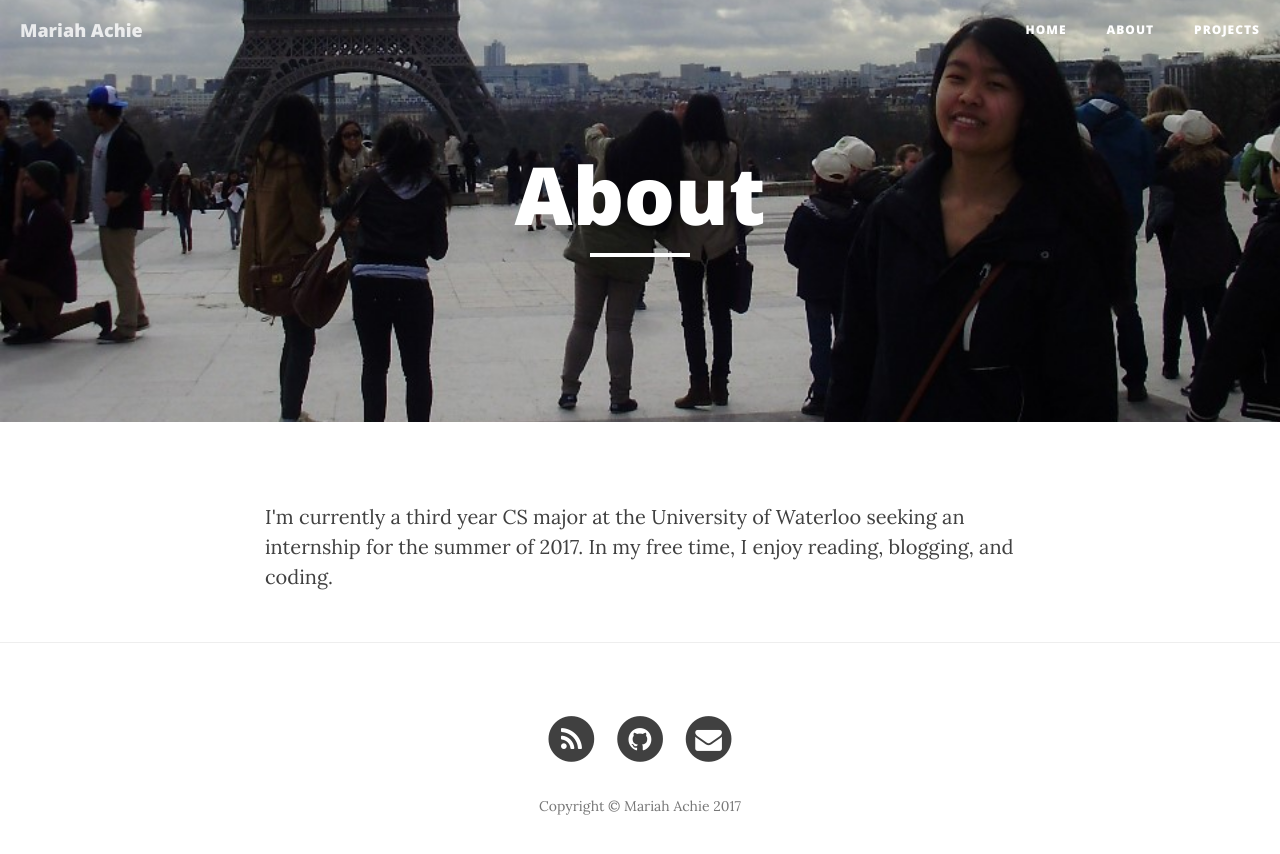
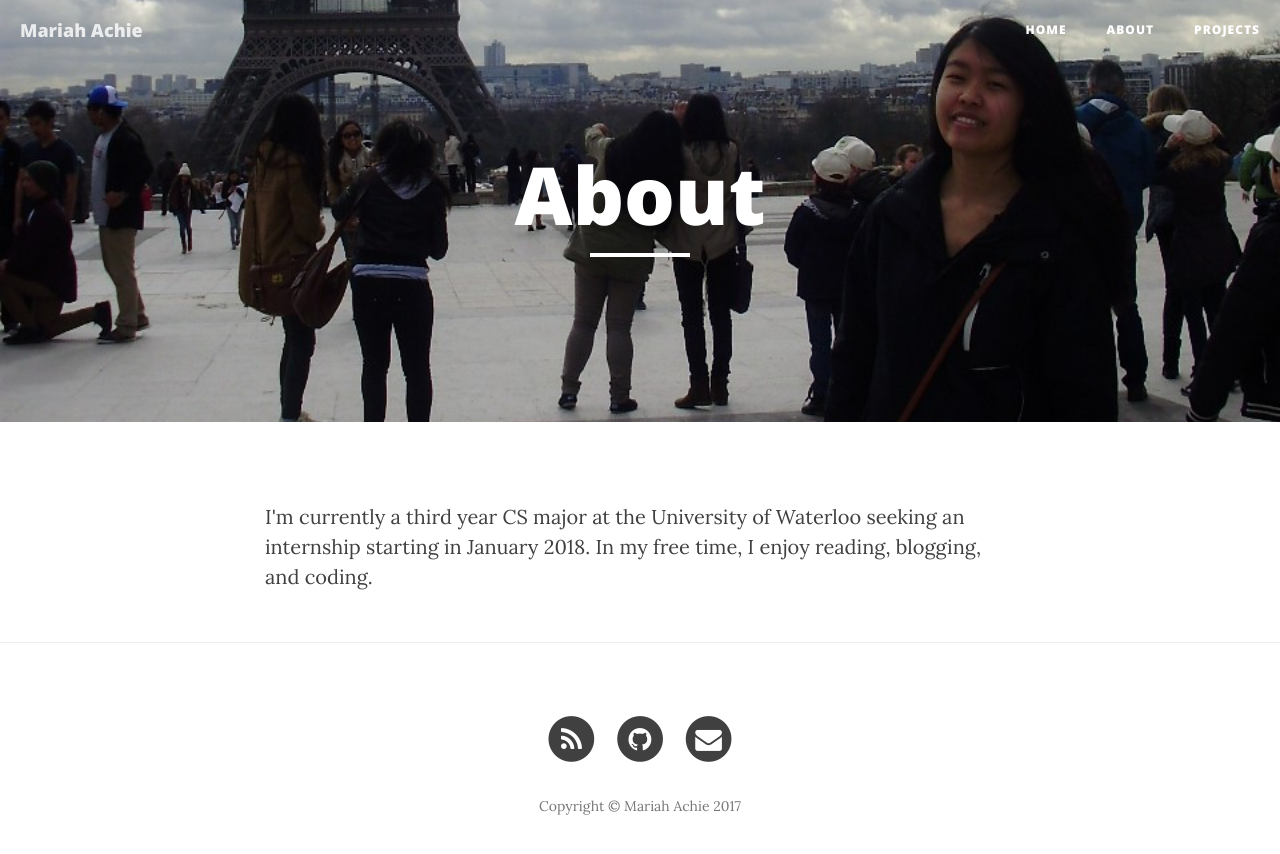
Before and after one commit to mariahachie/mariahachie.github.io, a Jekyll site: the page built from about.html, in a window 1280 px wide. Shown: the top 854 px of the page. Built offline with Jekyll 4.4.1, drawn with Linux system fonts in a browser that asks for light colours; nearby versions of some CDN libraries.

Commit message:
updated about.html

```diff
--- a/about.html
+++ b/about.html
@@ -5,4 +5,4 @@ description: ""
 header-img: "img/about-bg.jpg"
 ---
 
-<p>I'm currently a third year CS major at the University of Waterloo seeking an internship for the summer of 2017. In my free time, I enjoy reading, blogging, and coding.</p>
+<p>I'm currently a third year CS major at the University of Waterloo seeking an internship starting in January 2018. In my free time, I enjoy reading, blogging, and coding.</p>
```
